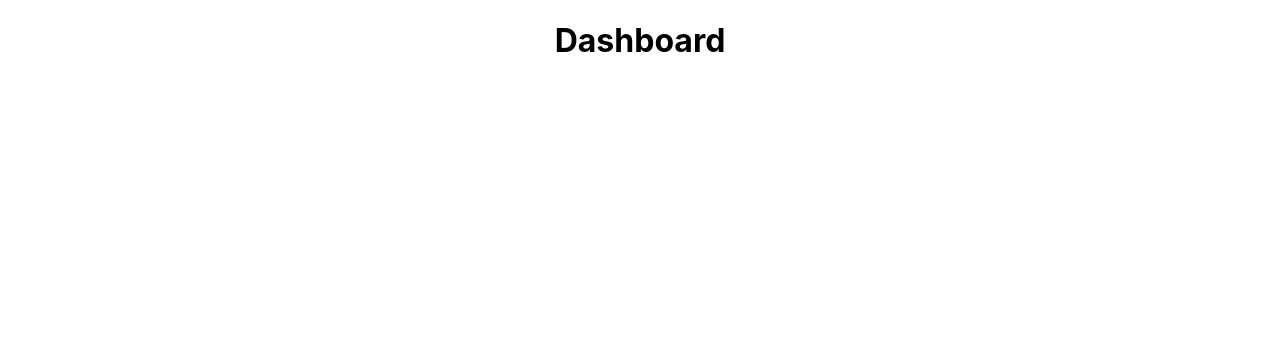
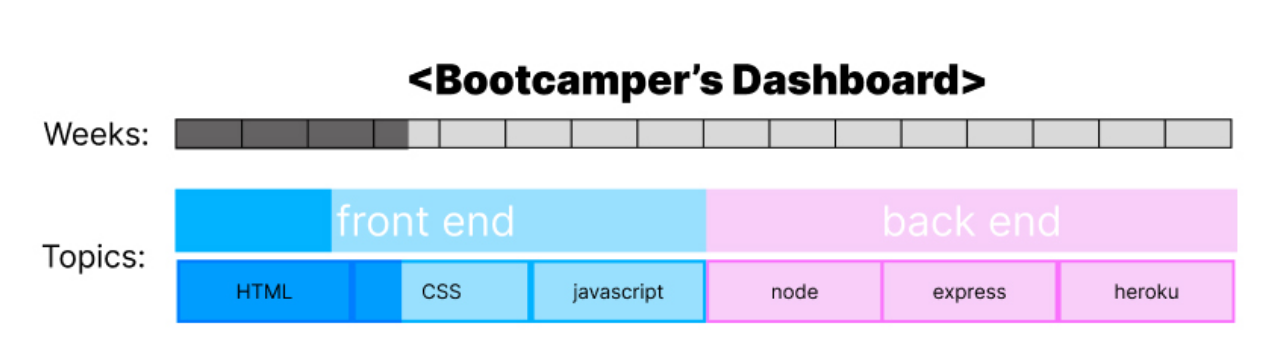
Before and after one commit to SchoolOfCode/w9_frontend-project-magic-room-32, a React (Create React App) app in the folder front/: page / in a window 1280 px wide. Shown: the top 362 px of the page. Built offline with nearby package versions, Linux system fonts and the light colour scheme.

Commit message:
top header done

```diff
--- a/front/src/components/App/App.css
+++ b/front/src/components/App/App.css
@@ -1,38 +1,29 @@
-.App {
-  text-align: center;
+body {
+  padding: 0;
+  margin: 0;
+  box-sizing: border-box;
+
+
+
+
 }
 
-.App-logo {
-  height: 40vmin;
-  pointer-events: none;
-}
 
-@media (prefers-reduced-motion: no-preference) {
-  .App-logo {
-    animation: App-logo-spin infinite 20s linear;
-  }
-}
 
-.App-header {
-  background-color: #282c34;
-  min-height: 100vh;
+
+.App {
+
+  padding: 0;
+  margin: 0;
+  width: 100%;
+
+
   display: flex;
   flex-direction: column;
+
   align-items: center;
-  justify-content: center;
-  font-size: calc(10px + 2vmin);
-  color: white;
+
+
+
+
 }
-
-.App-link {
-  color: #61dafb;
-}
-
-@keyframes App-logo-spin {
-  from {
-    transform: rotate(0deg);
-  }
-  to {
-    transform: rotate(360deg);
-  }
-}
--- a/front/src/components/App/App.js
+++ b/front/src/components/App/App.js
@@ -1,11 +1,15 @@
+import './App.css';
+import TopHeader from '../TopHeader/topHeader';
 
 
-import './App.css';
 
 function App() {
   return (
     <div className="App">
-    <h1>Dashboard</h1>
+
+
+
+    <TopHeader />
 
 
 
--- /dev/null
+++ b/front/src/components/TopHeader/topHeader.css
@@ -0,0 +1,20 @@
+
+#topHeader {
+    width: 100%;
+    padding-top: 50px;
+
+    display: flex;
+    flex-direction: column;
+
+    align-items: center;
+}
+
+
+
+#imgTopHeader {
+    width: 95%;
+    margin: 0;
+
+
+
+}
--- a/front/src/components/TopHeader/topHeader.js
+++ b/front/src/components/TopHeader/topHeader.js
@@ -1,5 +1,26 @@
+
+import "./topHeader.css";
+import topHeaderIMG from './media/TopHeader.jpg';
+
+
+export default function TopHeader() {
 
 
 
 
-export default function TopHeader() {}
+    return (<div id='topHeader'>
+
+
+
+
+
+<img id="imgTopHeader" src={topHeaderIMG} alt={'top header'}  />
+
+
+
+
+
+
+
+    </div>)
+}
```
Also changed, not shown: front/src/components/TopHeader/media/TopHeader.jpg (added).
